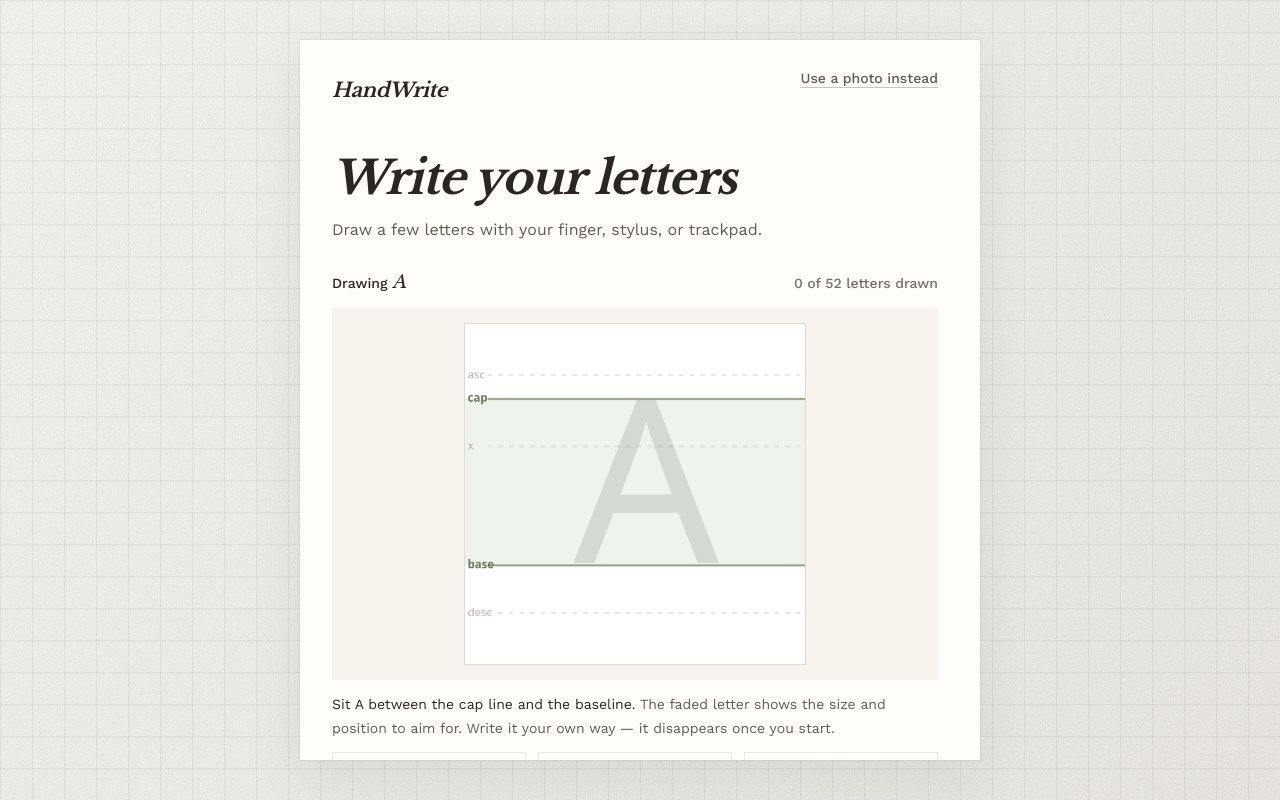
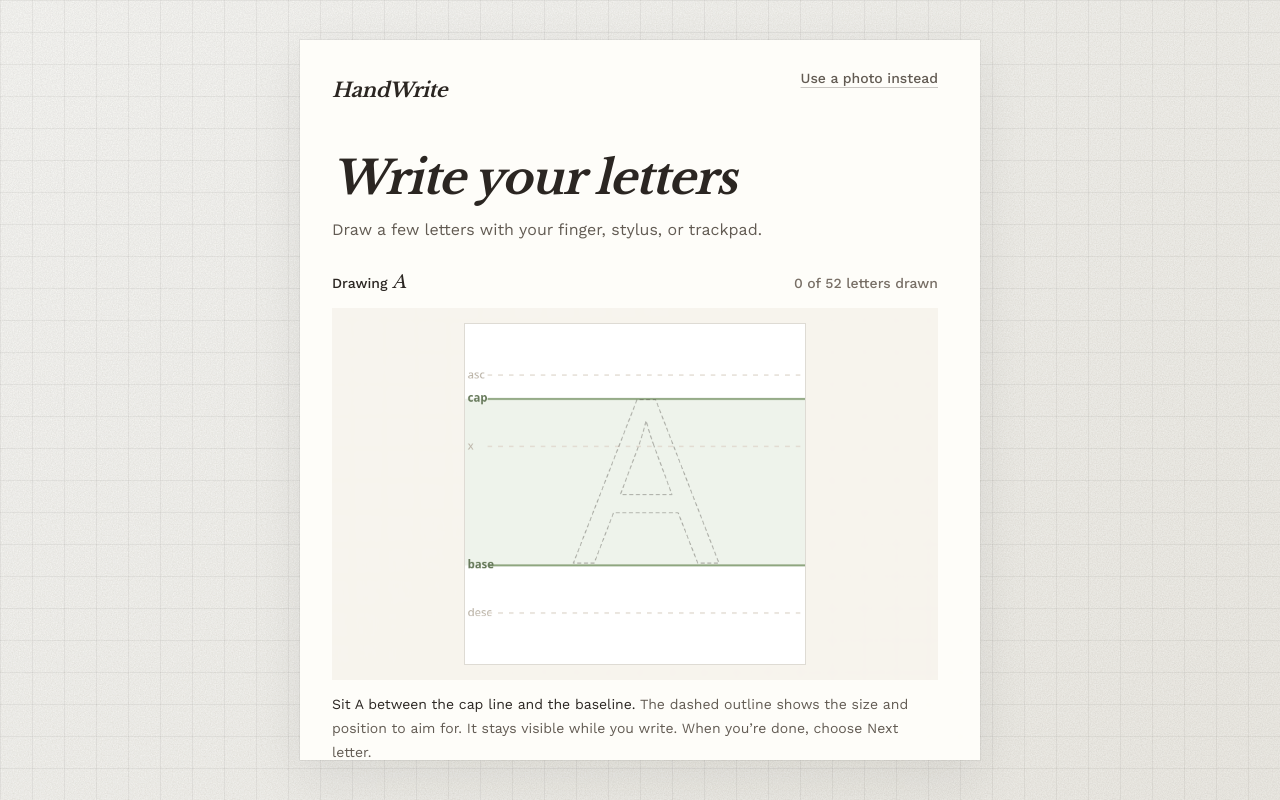
Before and after one commit to jananadiw/handwrite, a Next.js app: page /draw in a window 1280 px wide. Built offline with nearby package versions, Linux system fonts and the light colour scheme.

Commit message:
fix: keep dashed letter guides visible while drawing

```diff
--- a/src/app/draw/draw-glyphs-form.tsx
+++ b/src/app/draw/draw-glyphs-form.tsx
@@ -167,8 +167,9 @@ export function DrawGlyphsForm() {
               <p aria-live="polite" className="mt-3 text-sm leading-6 text-ink">
                 {getLetterZoneCopy(activeChar)}{" "}
                 <span className="text-subtitle">
-                  The faded letter shows the size and position to aim for. Write
-                  it your own way — it disappears once you start.
+                  The dashed outline shows the size and position to aim for.
+                  It stays visible while you write. When you’re done, choose Next
+                  letter.
                 </span>
               </p>
 
--- a/src/app/draw/glyph-canvas.tsx
+++ b/src/app/draw/glyph-canvas.tsx
@@ -25,7 +25,7 @@ const LABEL_ACTIVE = "#66795a";
 const LABEL_IDLE = "#b8b0a3";
 
 const GHOST_TRIAL_FONT_SIZE = 100;
-const GHOST_COLOR = "rgba(43, 38, 34, 0.13)";
+const GHOST_COLOR = "rgba(43, 38, 34, 0.35)";
 const GHOST_FONT_STACK = "ui-sans-serif, system-ui, sans-serif";
 
 export function GlyphCanvas({
@@ -89,9 +89,7 @@ export function GlyphCanvas({
       context.fillText(GUIDE_LABELS[guide], 4, y);
     }
 
-    if (strokes.length === 0) {
-      paintGhostLetter({ band, char, context });
-    }
+    paintGhostLetter({ band, char, context });
 
     context.fillStyle = "#111111";
     context.strokeStyle = "#111111";
@@ -208,12 +206,18 @@ function paintGhostLetter({
   });
 
   context.font = `${layout.fontSize}px ${GHOST_FONT_STACK}`;
-  context.fillStyle = GHOST_COLOR;
-  context.fillText(
+  context.save();
+  context.strokeStyle = GHOST_COLOR;
+  context.lineWidth = 1.5;
+  context.lineCap = "round";
+  context.lineJoin = "round";
+  context.setLineDash([5, 5]);
+  context.strokeText(
     char,
     LABEL_GUTTER + (CANVAS_SIZE - LABEL_GUTTER) / 2,
     layout.baselineY,
   );
+  context.restore();
 }
 
 function clampUnit(value: number) {
```
Also changed, not shown: 1 other file (tests, documents, lock files or other folders).
